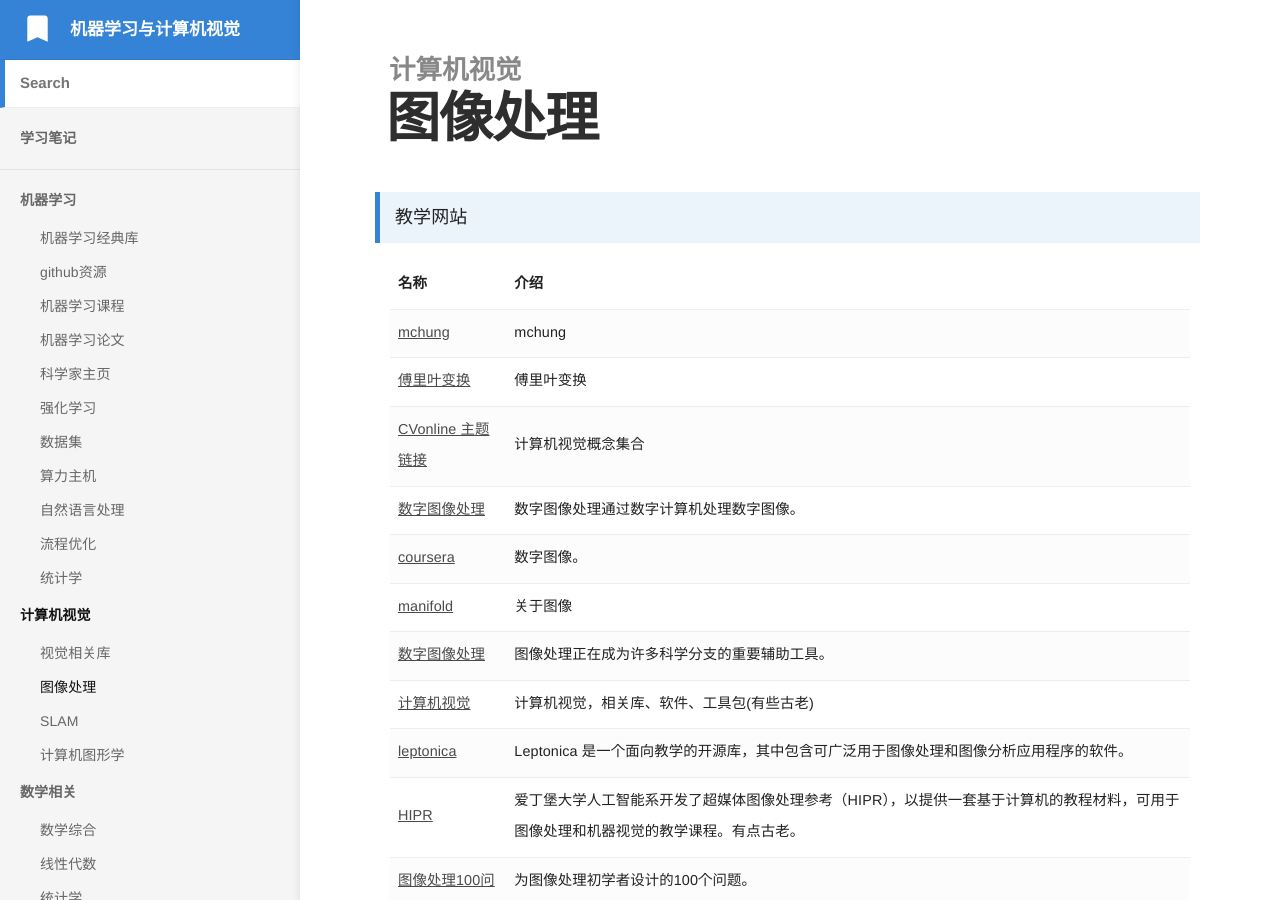
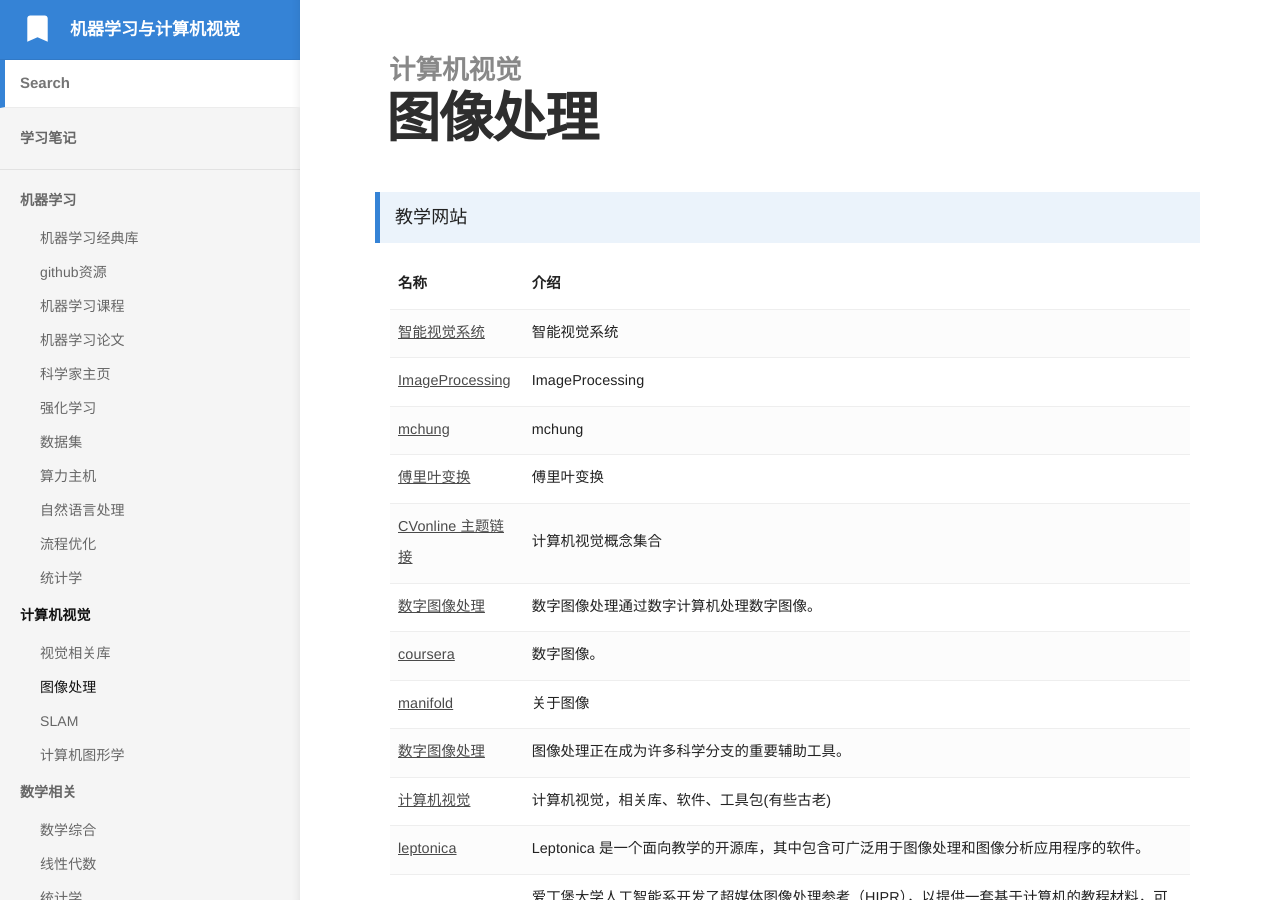
Before and after one commit to bashendixie/Machine_Learning_Notes, a Jekyll site: the page built from _docs/2、计算机视觉/图像处理.md, in a window 1280 px wide and 900 px high. Built offline with Jekyll 4.4.1, drawn with Linux system fonts in a browser that asks for light colours; some web fonts are replaced.

Commit message:
no message

```diff
--- a/_docs/2、计算机视觉/图像处理.md
+++ b/_docs/2、计算机视觉/图像处理.md
@@ -17,6 +17,22 @@
 				<strong>
 					介绍
 				</strong>
+			</td>
+		</tr>
+		<tr>
+			<td>
+				<a href="https://www.cs.auckland.ac.nz/courses/compsci773s1c/lectures/">智能视觉系统</a>
+			</td>
+			<td>
+				智能视觉系统
+			</td>
+		</tr>
+		<tr>
+			<td>
+				<a href="https://www.cs.auckland.ac.nz/courses/compsci773s1c/lectures/ImageProcessing-html">ImageProcessing</a>
+			</td>
+			<td>
+				ImageProcessing
 			</td>
 		</tr>
 		<tr>
```
